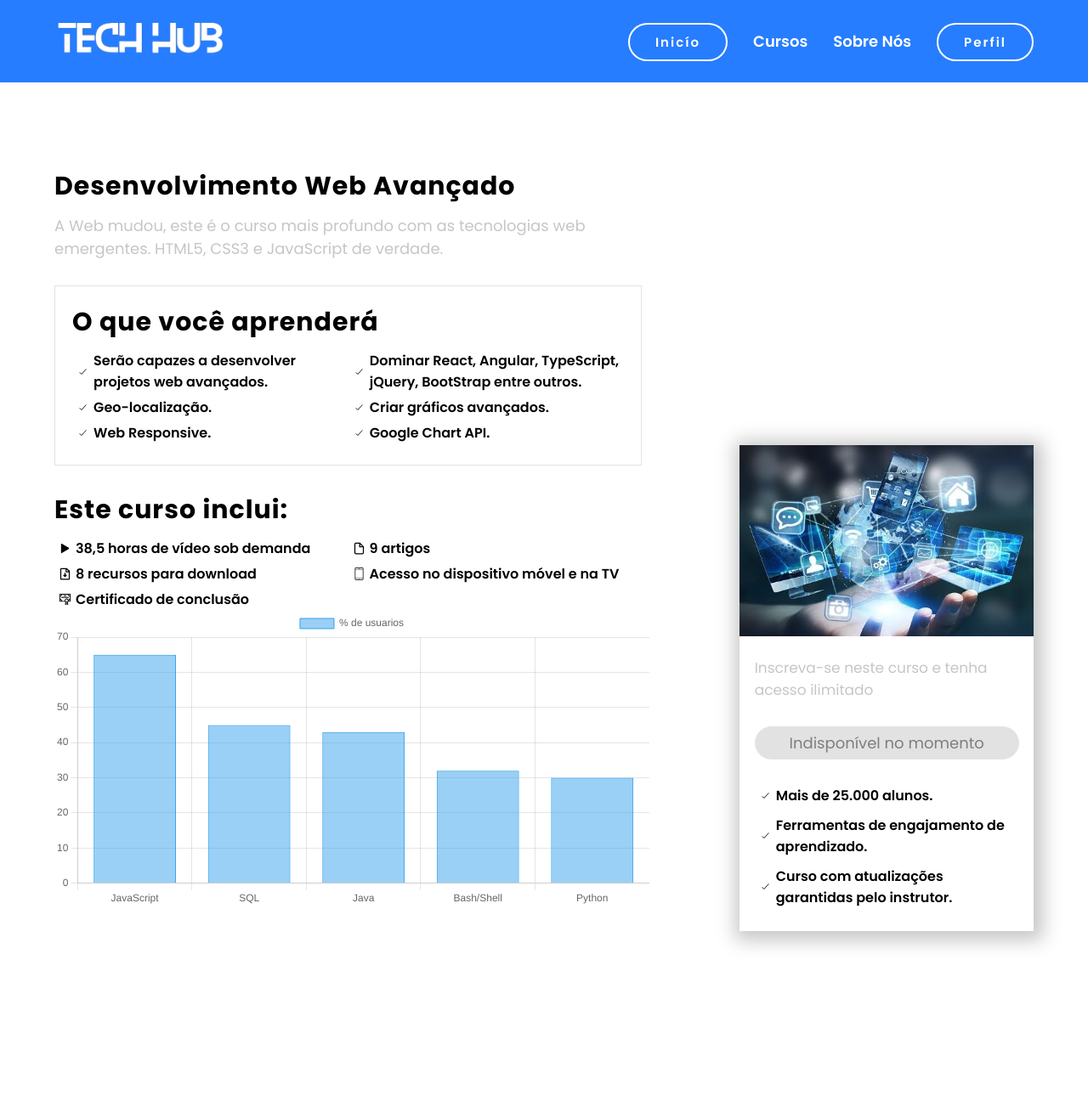
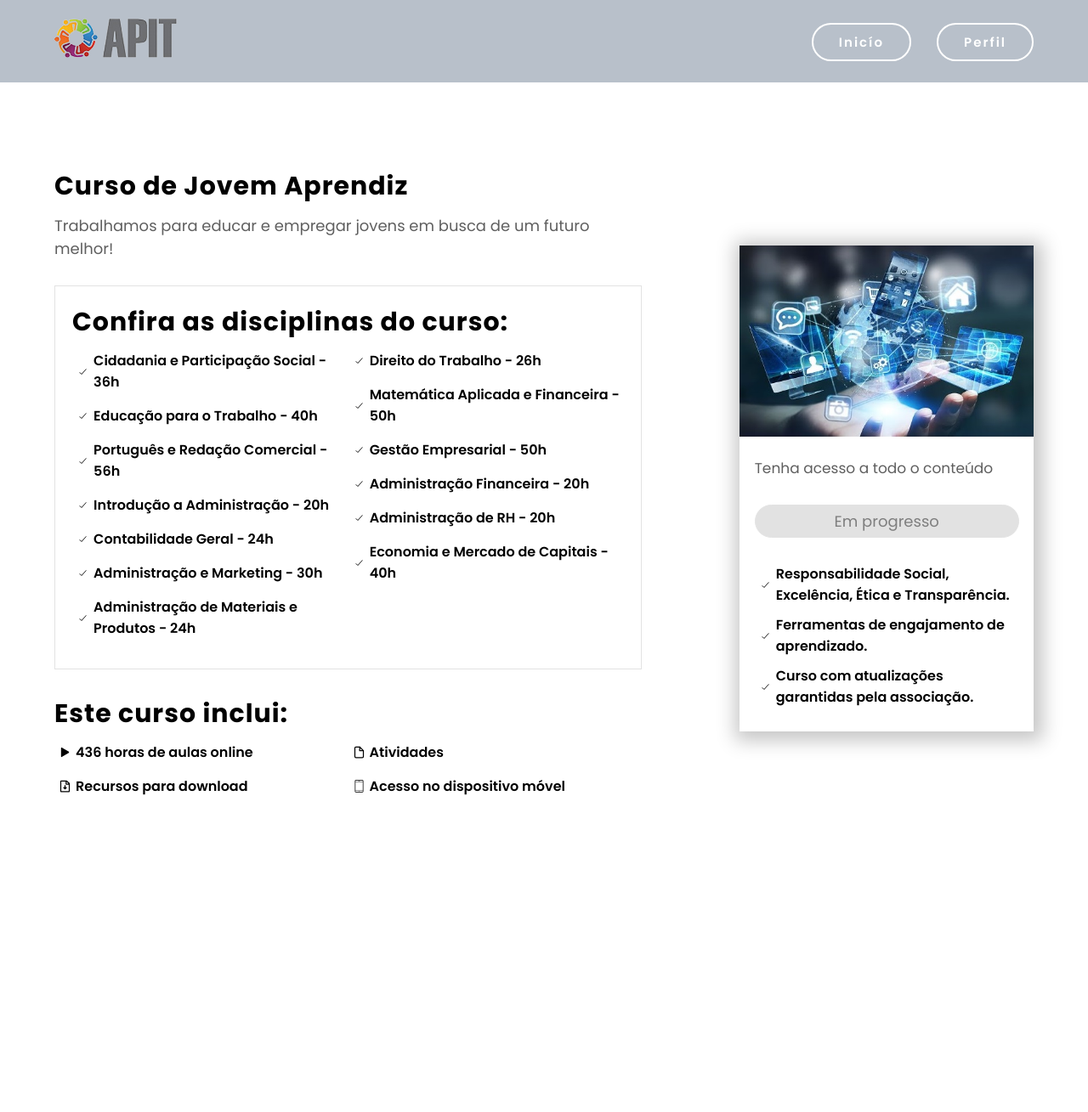
Before and after one commit to lucas-souza04/APIT, a PHP site: page /sobre.php in a window 1280 px wide. Shown: the top 1309 px of the page at 85% size. After the commit the page ends 936 px from the top, so only its background shows below. Run offline with PHP 8.4, Linux system fonts and the light colour scheme.

Commit message:
alteração no repositório

```diff
--- a/cadastro.php
+++ b/cadastro.php
@@ -7,8 +7,8 @@ session_start();
 
 <head>
     <meta charset="UTF-8">
-    <title>Techhub</title>
-    <link rel="shortcut icon" href="assets/TechHub.png" />
+    <title>APIT</title>
+    <link rel="shortcut icon" href="assets/APIT.png" />
     <link rel="stylesheet" type="text/css" href="styles/cadastro.css">
     <link rel="preconnect" href="https://fonts.googleapis.com">
     <link rel="preconnect" href="https://fonts.gstatic.com" crossorigin>
@@ -83,7 +83,7 @@ session_start();
         <main id="container-login">
             <div id="login">
                 <div id="container-imagem">
-                    <img class="imagem" src="assets/TechHub.png" alt="">
+                    <img class="imagem" src="assets/APIT.png" alt="">
                 </div>
                 <div id="titulo-login">
                     <h1>
--- a/sobre.php
+++ b/sobre.php
@@ -8,8 +8,8 @@ session_start();
 
 <head>
 	<meta charset="UTF-8">
-	<title>TechHub</title>
-	<link rel="shortcut icon" href="assets/TechHub.png" />
+	<title>APIT</title>
+	<link rel="shortcut icon" href="assets/APIT.png" />
 	<link rel="stylesheet" type="text/css" href="styles/sobre.css">
 	<link rel="preconnect" href="https://fonts.googleapis.com">
 	<link rel="preconnect" href="https://fonts.gstatic.com" crossorigin>
@@ -22,17 +22,11 @@ session_start();
 	<nav>
 		<div id="conteudo-nav">
 			<div>
-				<img class="imagem" src="assets/LogoTech.png" id="logo">
+				<img class="imagem" src="assets/Logo.png" id="logo">
 			</div>
 			<ul>
 				<li>
 					<a href="index.php" id="1">Inicío</a>
-				</li>
-				<li>
-					Cursos
-				</li>
-				<li>
-					Sobre Nós
 				</li>
 				<li>
 					<a id="botao-login">
@@ -46,54 +40,94 @@ session_start();
 		<div id="container-info">
 			<div id="informacoes-curso">
 				<h1 class="titulo">
-					Desenvolvimento Web Avançado
+					Curso de Jovem Aprendiz
 				</h1>
 				<h2 class="sub-titulo">
-					A Web mudou, este é o curso mais profundo com as tecnologias web emergentes. HTML5, CSS3 e
-					JavaScript de
-					verdade.
+				Trabalhamos para educar e empregar jovens em busca de um futuro melhor!
 				</h2>
 			</div>
 			<div id="o-que-vamos-aprender">
 				<h1 class="titulo">
-					O que você aprenderá
+				Confira as disciplinas do curso:
 				</h1>
 				<div>
 					<ul class="conteudos">
 						<li class="conteudo">
 							<div class="item">
 								<img src="assets/check.svg" class="icon">
-								Serão capazes a desenvolver projetos web avançados.
+								Cidadania e Participação Social - 36h
 							</div>
 						</li>
 						<li class="conteudo">
 							<div class="item">
 								<img src="assets/check.svg" class="icon">
-								Dominar React, Angular, TypeScript, jQuery, BootStrap entre outros.
+								Direito do Trabalho - 26h
 							</div>
 						</li>
 						<li class="conteudo">
 							<div class="item">
 								<img src="assets/check.svg" class="icon">
-								Geo-localização.
+								Educação para o Trabalho - 40h
 							</div>
 						</li>
 						<li class="conteudo">
 							<div class="item">
 								<img src="assets/check.svg" class="icon">
-								Criar gráficos avançados.
+								Matemática Aplicada e Financeira - 50h
 							</div>
 						</li>
 						<li class="conteudo">
 							<div class="item">
 								<img src="assets/check.svg" class="icon">
-								Web Responsive.
+								Português e Redação Comercial - 56h
 							</div>
 						</li>
 						<li class="conteudo">
 							<div class="item">
 								<img src="assets/check.svg" class="icon">
-								Google Chart API.
+								Gestão Empresarial - 50h
+							</div>
+						</li>
+						<li class="conteudo">
+							<div class="item">
+								<img src="assets/check.svg" class="icon">
+								Introdução a Administração - 20h
+							</div>
+						</li>
+						<li class="conteudo">
+							<div class="item">
+								<img src="assets/check.svg" class="icon">
+								Administração Financeira - 20h
+							</div>
+						</li>
+						<li class="conteudo">
+							<div class="item">
+								<img src="assets/check.svg" class="icon">
+								Contabilidade Geral - 24h
+							</div>
+						</li>
+						<li class="conteudo">
+							<div class="item">
+								<img src="assets/check.svg" class="icon">
+								Administração de RH - 20h
+							</div>
+						</li>
+						<li class="conteudo">
+							<div class="item">
+								<img src="assets/check.svg" class="icon">
+								Administração e Marketing - 30h
+							</div>
+						</li>
+						<li class="conteudo">
+							<div class="item">
+								<img src="assets/check.svg" class="icon">
+								Economia e Mercado de Capitais - 40h
+							</div>
+						</li>
+						<li class="conteudo">
+							<div class="item">
+								<img src="assets/check.svg" class="icon">
+								Administração de Materiais e Produtos - 24h
 							</div>
 						</li>
 					</ul>
@@ -108,61 +142,28 @@ session_start();
 						<li class="conteudo">
 							<div class="item">
 								<img src="assets/play.svg" class="icon">
-								38,5 horas de vídeo sob demanda
+								436 horas de aulas online
 							</div>
 						</li>
 						<li class="conteudo">
 							<div class="item">
 								<img src="assets/file.svg" class="icon">
-								9 artigos
+								Atividades
 							</div>
 						</li>
 						<li class="conteudo">
 							<div class="item">
 								<img src="assets/download.svg" class="icon">
-								8 recursos para download
+								Recursos para download
 							</div>
 						</li>
 						<li class="conteudo">
 							<div class="item">
 								<img src="assets/mobile.svg" class="icon">
-								Acesso no dispositivo móvel e na TV
+								Acesso no dispositivo móvel
 							</div>
 						</li>
-						<li class="conteudo">
-							<div class="item">
-								<img src="assets/certificate.svg" class="icon">
-								Certificado de conclusão
-							</div>
-							<div style="width: 700px; height: 700px;">
-								<canvas id="grafico1"></canvas>
-							</div>
 
-							<script>
-								const ctx = document.getElementById('grafico1');
-
-								new Chart(ctx, {
-									type: 'bar',
-									data: {
-										labels: ['JavaScript', 'SQL', 'Java', 'Bash/Shell', 'Python'],
-										datasets: [{
-											label: '% de usuarios',
-											data: [65, 45, 43, 32, 30],
-											borderWidth: 1
-										}]
-									},
-									options: {
-										scales: {
-											y: {
-												beginAtZero: true
-											}
-										}
-									}
-								});
-
-
-							</script>
-						</li>
 					</ul>
 				</div>
 			</div>
@@ -171,16 +172,16 @@ session_start();
 			<img class="imagem" src="assets/aula.jpg" id="aula">
 			<div id="detalhes-curso">
 				<h2 class="sub-titulo">
-					Inscreva-se neste curso e tenha acesso ilimitado
+					Tenha acesso a todo o conteúdo
 				</h2>
 				<button type="button" disabled>
-					Indisponível no momento
+					Em progresso
 				</button>
 				<ul class="detalhes">
 					<li>
 						<div class="item">
 							<img src="assets/check.svg" class="icon">
-							Mais de 25.000 alunos.
+							Responsabilidade Social, Excelência, Ética e Transparência.
 						</div>
 					</li>
 					<li>
@@ -192,7 +193,7 @@ session_start();
 					<li>
 						<div class="item">
 							<img src="assets/check.svg" class="icon">
-							Curso com atualizações garantidas pelo instrutor.
+							Curso com atualizações garantidas pela associação.
 						</div>
 					</li>
 				</ul>
--- a/styles/cadastro.css
+++ b/styles/cadastro.css
@@ -63,7 +63,7 @@
   #login {
     height: 650px;
     width: 600px;
-    background: #267DFF ;
+    background: #b8c0ca ;
     border-radius: 20px 0 0 20px;
     display: flex;
     flex-direction: column;
@@ -75,7 +75,7 @@
     padding: 10px;
     text-align: center;
     cursor: pointer;
-    background-color: #267DFF;
+    background-color: #b8c0ca;
     color: #fff;
     border-radius: 10px;
     border: 1px solid #fff;
@@ -85,7 +85,7 @@
   }
 
   input[type="submit"]:hover {
-    background-color: #0010c4;
+    background-color: #535355;
     transition: 0.5s;
   }
 
--- a/styles/sobre.css
+++ b/styles/sobre.css
@@ -11,7 +11,7 @@ main {
 }
 
 nav {
-  background-color: #267dff;
+  background-color: #b8c0ca;
   display: flex;
   justify-content: center;
   width: 100%;
@@ -105,9 +105,6 @@ main {
   transition: all 1s;
 }
 
-#informacoes-curso {
-}
-
 .titulo {
   font-size: 30px;
   letter-spacing: 1px;
@@ -116,7 +113,7 @@ main {
 
 .sub-titulo {
   font-size: 18px;
-  color: #c6c6c6;
+  color: #5f5f5f;
   font-weight: 400;
 }
 
@@ -136,7 +133,8 @@ main {
   box-sizing: border-box;
   height: 25%;
   list-style-type: disc;
-  margin-bottom: 5px;
+  margin-bottom: 15px;
+
 }
 
 .conteudo:nth-child(odd) {
```
Also changed, not shown: index.php (+25 -21 lines), styles/index.css (+13 -7 lines), README.md, assets/APIT.png (added), assets/Logo.png (added).
